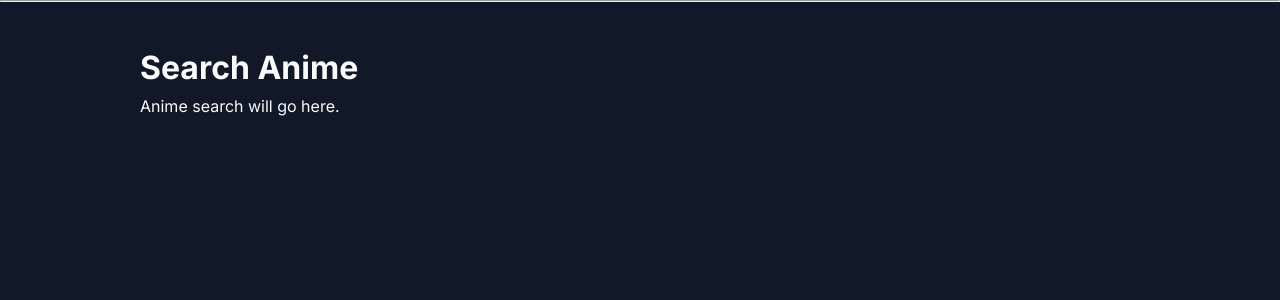
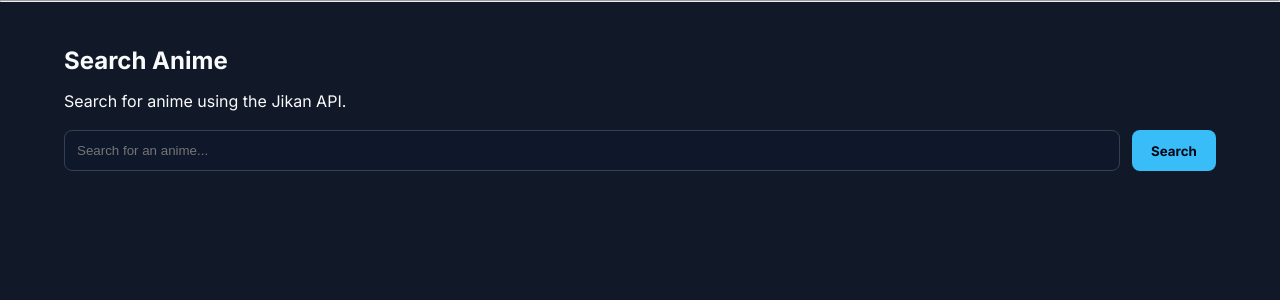
Before and after one commit to shrubfn/andeki, a Flask app: page /search in a window 1280 px wide. Shown: the part 74-374 px from the top of the page. Run offline with Flask 3, Linux system fonts and the light colour scheme; the visitor is signed in with stand-in values (Sample User, id 1).

Commit message:
search system, jikan requests, html and css

```diff
--- /dev/null
+++ b/animeservice.py
@@ -0,0 +1,72 @@
+import requests
+
+
+JIKAN_BASE_URL = "https://api.jikan.moe/v4"
+
+
+def search_anime(query, limit=10):
+    query = query.strip()
+
+    if not query:
+        return False, "Please enter an anime title.", []
+
+    if len(query) < 3:
+        return False, "Search must be at least 3 characters long.", []
+
+    url = f"{JIKAN_BASE_URL}/anime"
+
+    params = {
+        "q": query,
+        "sfw": "true",
+        "limit": limit
+    }
+
+    try:
+        response = requests.get(url, params=params, timeout=10)
+
+        if response.status_code == 429:
+            return False, "Too many requests. Please wait a moment and try again.", []
+
+        response.raise_for_status()
+
+        data = response.json()
+
+    except requests.exceptions.RequestException:
+        return False, "Could not connect to the anime search API.", []
+
+    results = []
+
+    #loop thru
+    for anime in data.get("data", []):
+
+    #loop thr
+        genres = anime.get("genres", [])
+        genre_names = []
+
+        for genre in genres:
+            genre_names.append(genre.get("name"))
+
+        genre_text = ", ".join(genre_names) if genre_names else "Unknown"
+
+        image_url = (
+            anime.get("images", {})
+            .get("jpg", {})
+            .get("large_image_url")
+        )
+
+        anime_data = {
+            "mal_id": anime.get("mal_id"),
+            "title": anime.get("title"),
+            "image_url": image_url,
+            "episodes": anime.get("episodes"),
+            "genre": genre_text,
+            "synopsis": anime.get("synopsis"),
+            "score": anime.get("score"),
+            "status": anime.get("status"),
+            "type": anime.get("type"),
+            "year": anime.get("year")
+        }
+
+        results.append(anime_data)
+
+    return True, "", results
--- a/app.py
+++ b/app.py
@@ -2,6 +2,7 @@ from flask import Flask, render_template, request, redirect, url_for, flash, ses
 from extensions import db
 from werkzeug.security import generate_password_hash, check_password_hash
 from authservice import create_user, authenticate_user
+from animeservice import search_anime
 
 
 app = Flask(__name__)
@@ -40,7 +41,22 @@ def dashboard():
 
 @app.route("/search")
 def search():
-    return render_template("search.html")
+    if "user_id" not in session:
+            flash("Please log in to search anime.", "error")
+            return redirect(url_for("login"))
+
+    query = request.args.get("q", "")
+    results = []
+
+    if query:
+        success, message, results = search_anime(query)
+
+        if not success:
+            flash(message, "error")
+        elif len(results) == 0:
+            flash("No anime results found.", "error")
+
+    return render_template("search.html", query=query, results=results)
 
 
 
--- /dev/null
+++ b/pseudocode.txt
@@ -0,0 +1 @@
+Subroutine 1 - Jikan API requests
--- a/static/css/styles.css
+++ b/static/css/styles.css
@@ -51,7 +51,7 @@ body {
 /* Main content area */
 .container {
     width: 90%;
-    max-width: 1000px;
+    max-width: 1400px;
     margin: 40px auto;
 }
 
@@ -106,7 +106,11 @@ body {
     background-color: #4f46e5;
 }
 
-/* Forms */
+
+
+
+
+/* Forms for login and rego */
 .form-card {
     background-color: #1f2937;
     padding: 30px;
@@ -169,3 +173,120 @@ body {
 .logout-button:hover {
     color: #ffffff;
 }
+
+
+
+
+
+
+
+/* Search page */
+
+.search-section {
+    margin-bottom: 2rem;
+}
+
+.search-section h1 {
+    margin-bottom: 0.5rem;
+}
+
+.search-form {
+    display: flex;
+    gap: 0.75rem;
+    margin-top: 1rem;
+}
+
+.search-form input {
+    flex: 1;
+    padding: 0.75rem;
+    border: 1px solid #334155;
+    border-radius: 8px;
+    background-color: #0f172a;
+    color: #f8fafc;
+}
+
+.search-form input:focus {
+    outline: none;
+    border-color: #38bdf8;
+}
+
+.search-btn {
+    padding: 0.75rem 1.2rem;
+    font-family: 'Inter', sans-serif;
+    border: none;
+    border-radius: 8px;
+    background-color: #38bdf8;
+    color: #020617;
+    font-weight: 600;
+    cursor: pointer;
+    white-space: nowrap;
+}
+
+.search-btn:hover {
+    background-color: #0ea5e9;
+}
+
+.anime-grid {
+    display: grid;
+    grid-template-columns: repeat(auto-fit, minmax(230px, 1fr));
+    gap: 1.5rem;
+    margin-top: 1.5rem;
+}
+
+.anime-card {
+    background-color: #1e293b;
+    border: 1px solid #334155;
+    border-radius: 12px;
+    overflow: hidden;
+
+    display: flex;
+    flex-direction: column;
+}
+
+.anime-card img {
+    width: 100%;
+    height: 330px;
+    object-fit: cover;
+    display: block;
+}
+
+.anime-card-content {
+    display: flex;
+    padding: 1rem;
+    flex-direction: column;
+    flex: 1;
+}
+
+.anime-card-content .secondary-btn {
+    margin-top: auto;
+    padding: 0.75rem 1rem;
+    border: none;
+    border-radius: 8px;
+    background-color: #38bdf8;
+    color: #ffffff;
+    font-weight: 600;
+    font-family: 'Inter', sans-serif;
+    cursor: pointer;
+    opacity: 1;
+}
+
+
+.anime-card-content .secondary-btn:hover {
+    background-color: #0ea5e9;
+}
+
+.anime-card-content h3 {
+    margin-bottom: 0.75rem;
+}
+
+.anime-card-content p {
+    margin-bottom: 0.4rem;
+    color: #cbd5e1;
+}
+
+.synopsis {
+    margin-top: 0.75rem;
+    margin-bottom: 3rem;
+    font-size: 0.9rem;
+    line-height: 1.4;
+}
--- a/templates/search.html
+++ b/templates/search.html
@@ -1,6 +1,58 @@
 {% extends "base.html" %}
+{% block title %}Search Anime - Andeki{% endblock %}
 
 {% block content %}
+<section class="search-section">
     <h1>Search Anime</h1>
-    <p>Anime search will go here.</p>
+    <p>Search for anime using the Jikan API.</p>
+
+    <form method="GET" action="{{ url_for('search') }}" class="search-form">
+        <input
+            type="text"
+            name="q"
+            placeholder="Search for an anime..."
+            value="{{ query or '' }}"
+        >
+
+        <button type="submit" class="search-btn">Search</button>
+    </form>
+</section>
+
+{% if query %}
+    <h2>Results for "{{ query }}"</h2>
+{% endif %}
+
+{% if results %}
+    <section class="anime-grid">
+        {% for anime in results %}
+            <div class="anime-card">
+                {% if anime.image_url %}
+                    <img src="{{ anime.image_url }}" alt="{{ anime.title }}">
+                {% endif %}
+
+                <div class="anime-card-content">
+                    <h3>{{ anime.title }}</h3>
+
+                    <p><strong>Type:</strong> {{ anime.type or "Unknown" }}</p>
+                    <p><strong>Episodes:</strong> {{ anime.episodes or "Unknown" }}</p>
+                    <p><strong>Score:</strong> {{ anime.score or "N/A" }}</p>
+                    <p><strong>Status:</strong> {{ anime.status or "Unknown" }}</p>
+                    <p><strong>Genres:</strong> {{ anime.genre }}</p>
+
+                    {% if anime.synopsis %}
+                        <p class="synopsis">
+                            {{ anime.synopsis[:250] }}{% if anime.synopsis|length > 250 %}...{% endif %}
+                        </p>
+                    {% else %}
+                        <p class="synopsis">No synopsis available.</p>
+                    {% endif %}
+
+                    <button class="btn secondary-btn">
+                        Add to Library
+                    </button>
+                </div>
+            </div>
+        {% endfor %}
+    </section>
+{% endif %}
 {% endblock %}
```
